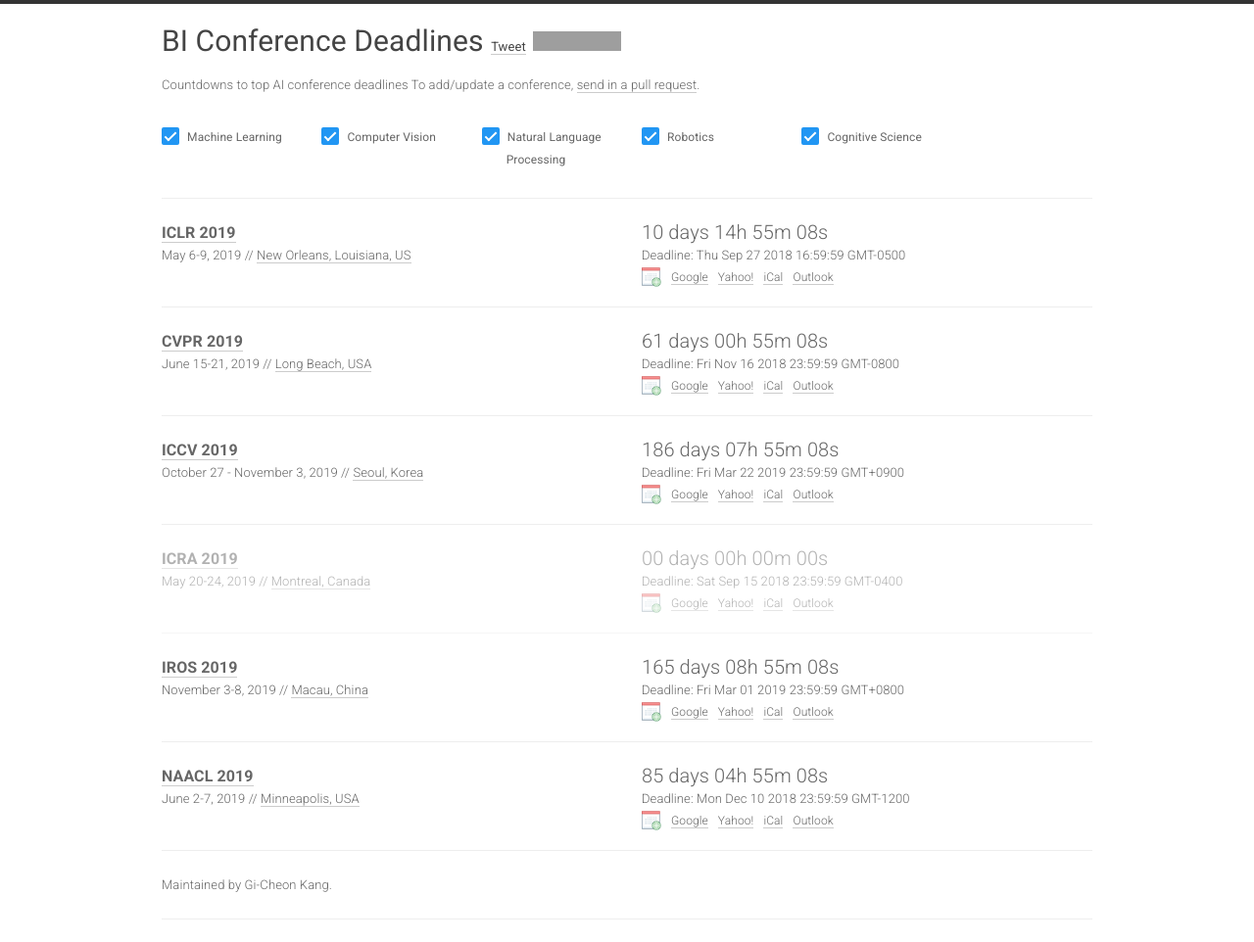
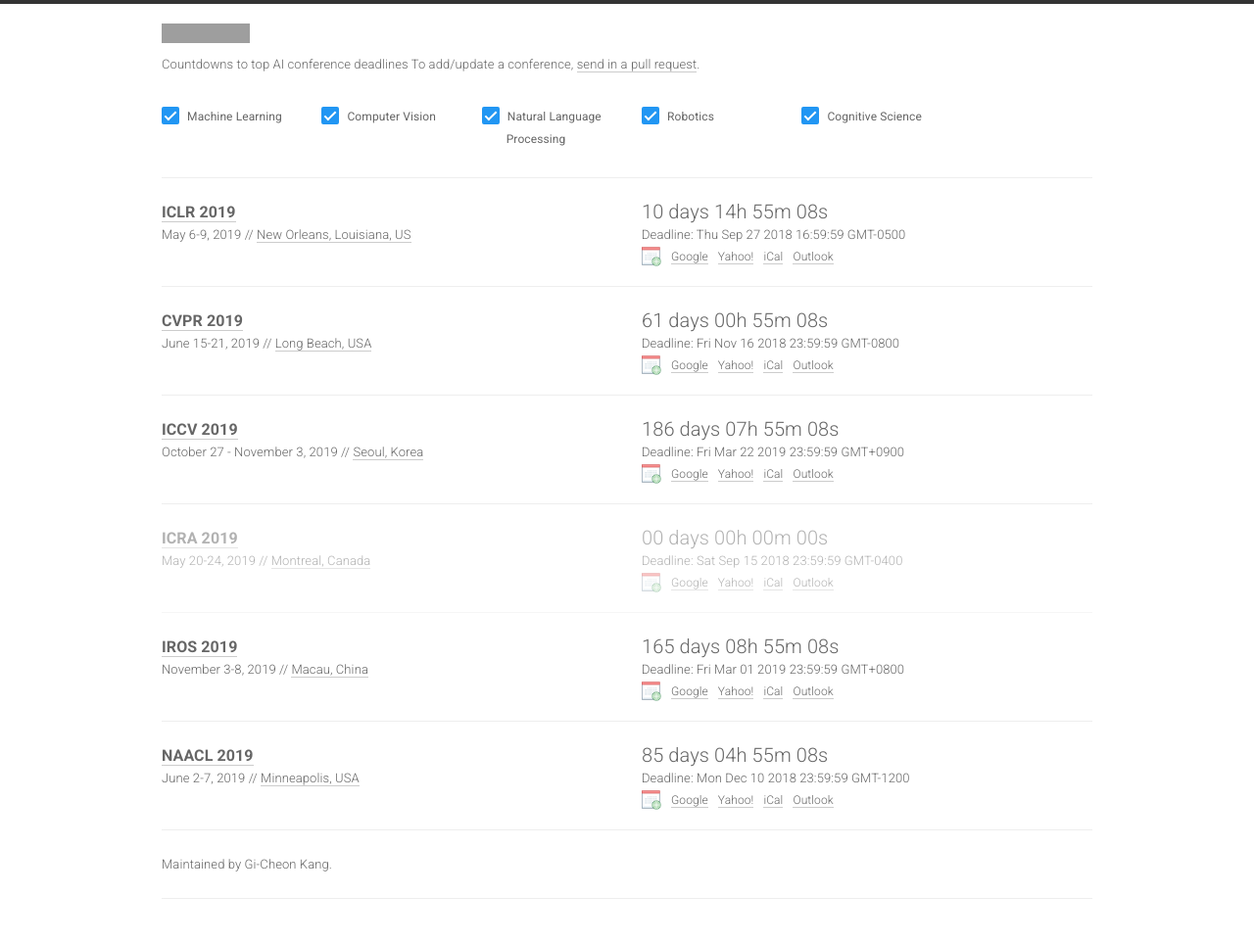
Before and after one commit to biconf/biconf.github.io, a Jekyll site: the page built from index.html, in a window 1280 px wide. Shown: the whole page at 98% size. Built offline with Jekyll 4.4.1, drawn with Linux system fonts in a browser that asks for light colours; nearby versions of some CDN libraries; comment, search, counter and statistics services are not loaded; after the commit the page ends 941 px from its top, so only the background shows below that; grey boxes are pictures that could not be loaded.

Commit message:
Update home.html

```diff
--- a/_layouts/home.html
+++ b/_layouts/home.html
@@ -25,7 +25,6 @@
             <div class="row">
                 <div class="col-xs-12 col-sm-8">
                   <h1>
-                    {{ site.title }} <a href="https://twitter.com/share" class="twitter-share-button" data-text="{{ site.description }}{% if site.twitter_hashtag %} #{{ site.twitter_hashtag }}{% endif %}" data-show-count="false" style="font-size:13px;">Tweet</a><script async src="//platform.twitter.com/widgets.js" charset="utf-8"></script>
                     <iframe src="https://ghbtns.com/github-btn.html?user={{ site.github_username }}&repo={{ site.github_repo }}&type=star&count=true" frameborder="0" scrolling="0" width="170px" height="20px"></iframe>
                   </h1>
                 </div>
```
